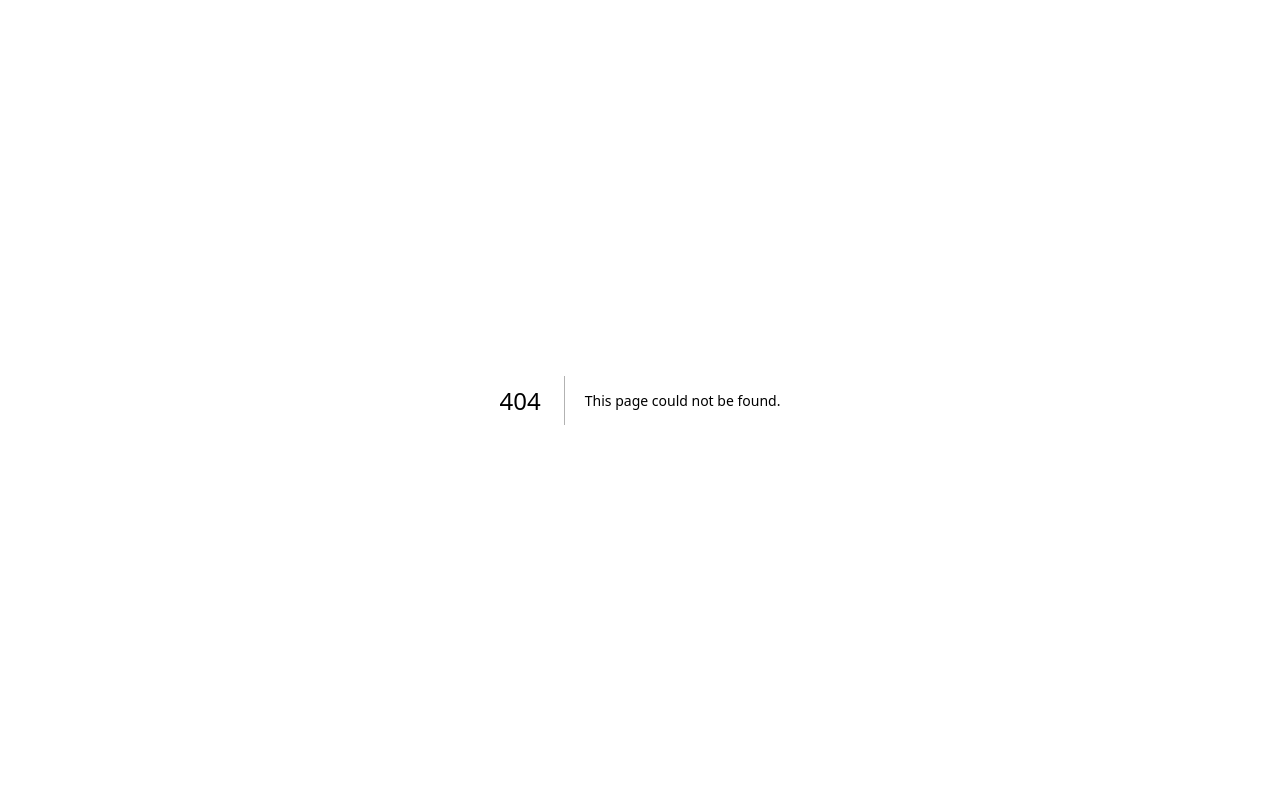
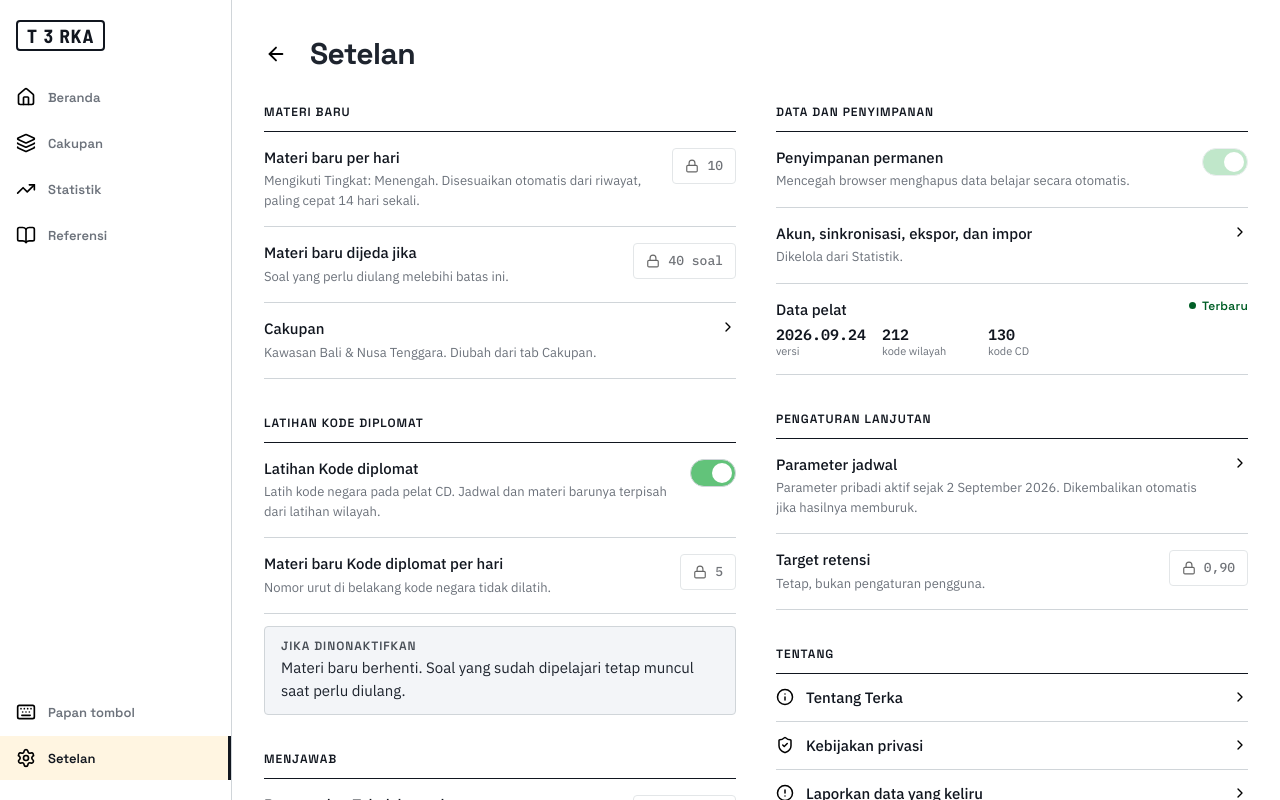
Before and after one commit to dikym/terka, a Next.js app: page /setelan in a window 1280 px wide. Before the commit this address had no page. Shown: the top 800 px of the page. Built offline with nearby package versions, Linux system fonts and the light colour scheme.

Commit message:
feat(setelan): add settings screen

```diff
--- /dev/null
+++ b/src/app/(app)/setelan/page.tsx
@@ -0,0 +1,9 @@
+"use client";
+
+import { Setelan } from "@/components/screens/setelan";
+import { settings } from "@/dummy/settings";
+import { useDummy } from "@/dummy/use-dummy";
+
+export default function Page() {
+	return <Setelan data={useDummy(settings)} />;
+}
--- /dev/null
+++ b/src/components/screens/setelan.tsx
@@ -0,0 +1,266 @@
+"use client";
+
+import { Link } from "@/components/ui/app-link";
+import { useState } from "react";
+import { SkeletonText, skeletonWidth, Switch } from "@/components/ui/feedback";
+import { Icon, type IconName } from "@/components/ui/icon";
+import { PageTitle } from "@/components/ui/page-title";
+import { DotLabel } from "@/components/ui/tag";
+import { type Settings, settings } from "@/dummy/settings";
+
+function Section({ title, children }: { title: string; children: React.ReactNode }) {
+	return (
+		<section className="flex flex-col">
+			<div className="border-b border-ink-1000 pb-2">
+				<span className="type-label text-ink-1000">{title}</span>
+			</div>
+			{children}
+		</section>
+	);
+}
+
+function Row({
+	title,
+	children,
+	control,
+	href
+}: {
+	title: string;
+	children?: React.ReactNode;
+	control?: React.ReactNode;
+	href?: string;
+}) {
+	const body = (
+		<>
+			<div className="flex min-w-0 flex-col gap-1">
+				<span className="font-sans text-body-md leading-[1.3] font-medium text-ink-1000">
+					{title}
+				</span>
+				{children}
+			</div>
+			<div className="flex flex-none items-center gap-2">
+				{control ?? (href && <Icon name="chevron-right" size={16} />)}
+			</div>
+		</>
+	);
+	const className =
+		"flex items-start justify-between gap-5 border-b border-hairline py-4 text-left";
+	if (!href) return <div className={className}>{body}</div>;
+	if (href.startsWith("mailto:"))
+		return (
+			<a href={href} className={className}>
+				{body}
+			</a>
+		);
+	return (
+		<Link href={href} className={className}>
+			{body}
+		</Link>
+	);
+}
+
+function Note({ children }: { children: React.ReactNode }) {
+	return (
+		<p className="font-sans text-body-sm leading-normal text-pretty text-ink-500">{children}</p>
+	);
+}
+
+function Locked({ value, loading, width }: { value: string; loading: boolean; width?: string }) {
+	return (
+		<span className="inline-flex h-9 items-center gap-2 rounded-sm border border-ink-200 px-3 opacity-60">
+			<Icon name="lock" size={14} />
+			<span className="font-mono text-body-sm leading-[1.2] font-medium text-ink-1000 tabular-nums">
+				{loading ? <SkeletonText width={width ?? skeletonWidth(value)} /> : value}
+			</span>
+		</span>
+	);
+}
+
+function LinkRow({ icon, label, href }: { icon: IconName; label: string; href: string }) {
+	const content = (
+		<>
+			<span className="inline-flex items-center gap-3 font-sans text-body-md leading-none font-medium text-ink-1000">
+				<Icon name={icon} size={18} />
+				{label}
+			</span>
+			<Icon name="chevron-right" size={16} />
+		</>
+	);
+	const className = "flex min-h-12 items-center justify-between border-b border-hairline";
+	return href.startsWith("mailto:") ? (
+		<a href={href} className={className}>
+			{content}
+		</a>
+	) : (
+		<Link href={href} className={className}>
+			{content}
+		</Link>
+	);
+}
+
+export function Setelan({ data }: { data: Settings | null }) {
+	const loading = data === null;
+	const s = data ?? settings;
+	const [diplomat, setDiplomat] = useState(true);
+	const line = (text: string) => (loading ? <SkeletonText width="22em" /> : text);
+	return (
+		<>
+			<PageTitle title="Setelan" back="/" />
+			<div className="grid grid-cols-2 items-start gap-10">
+				<div className="flex flex-col gap-8">
+					<Section title="Materi baru">
+						<Row
+							title="Materi baru per hari"
+							control={<Locked value={s.newPerDay} loading={loading} />}
+						>
+							<Note>{line(s.newPerDayNote)}</Note>
+						</Row>
+						<Row
+							title="Materi baru dijeda jika"
+							control={<Locked value={s.holdAt} loading={loading} width="4em" />}
+						>
+							<Note>Soal yang perlu diulang melebihi batas ini.</Note>
+						</Row>
+						<Row title="Cakupan" href="/cakupan">
+							<Note>{line(s.scope)}</Note>
+						</Row>
+					</Section>
+					<Section title="Latihan Kode diplomat">
+						<Row
+							title="Latihan Kode diplomat"
+							control={
+								<Switch
+									checked={diplomat}
+									onChange={setDiplomat}
+									label="Latihan Kode diplomat"
+								/>
+							}
+						>
+							<Note>
+								Latih kode negara pada pelat CD. Jadwal dan materi barunya terpisah
+								dari latihan wilayah.
+							</Note>
+						</Row>
+						<div className="flex flex-col gap-3">
+							<Row
+								title="Materi baru Kode diplomat per hari"
+								control={<Locked value={s.diplomatPerDay} loading={loading} />}
+							>
+								<Note>Nomor urut di belakang kode negara tidak dilatih.</Note>
+							</Row>
+							<div className="flex items-center justify-between gap-4 rounded-sm border border-ink-200 bg-paper-50 px-4 py-3">
+								<div className="flex min-w-0 flex-col gap-1">
+									<span className="type-label text-ink-700">
+										Jika dinonaktifkan
+									</span>
+									<span className="text-ink-900 type-body">
+										Materi baru berhenti. Soal yang sudah dipelajari tetap
+										muncul saat perlu diulang.
+									</span>
+								</div>
+							</div>
+						</div>
+					</Section>
+					<Section title="Menjawab">
+						<Row
+							title="Batas waktu Tebak berwaktu"
+							control={<Locked value={s.timeLimit} loading={loading} width="4em" />}
+						>
+							<Note>
+								Mulai mengetik dalam batas ini; lewat batas, soal ditutup dengan
+								Waktu habis.
+							</Note>
+						</Row>
+						<Row
+							title="Batalkan jawaban terakhir"
+							control={<Locked value="Z" loading={false} />}
+						>
+							<Note>
+								Tombol Z atau Batalkan jawaban. Tidak tersedia di Mode Kilat.
+							</Note>
+						</Row>
+					</Section>
+				</div>
+				<div className="flex flex-col gap-8">
+					<Section title="Data dan penyimpanan">
+						<Row
+							title="Penyimpanan permanen"
+							control={
+								<Switch
+									checked
+									onChange={() => {}}
+									label="Penyimpanan permanen"
+									disabled
+								/>
+							}
+						>
+							<Note>Mencegah browser menghapus data belajar secara otomatis.</Note>
+						</Row>
+						<Row title="Akun, sinkronisasi, ekspor, dan impor" href="/statistik/akun">
+							<Note>Dikelola dari Statistik.</Note>
+						</Row>
+						<Row
+							title="Data pelat"
+							href="/?perubahan=1"
+							control={<DotLabel tone="go">Terbaru</DotLabel>}
+						>
+							<div className="pt-1">
+								<div className="grid grid-cols-3 gap-4">
+									{[
+										[s.data.version, "versi", "5.5em"],
+										[s.data.regions, "kode wilayah", "1.7em"],
+										[s.data.diplomats, "kode CD", "1.7em"]
+									].map(([value, label, width]) => (
+										<span
+											key={label}
+											className="flex min-w-0 flex-col gap-[3px]"
+										>
+											<span className="font-mono text-body-md leading-none font-semibold text-ink-1000">
+												{loading ? <SkeletonText width={width} /> : value}
+											</span>
+											<span className="font-sans text-micro leading-[1.2] text-ink-500">
+												{loading ? (
+													<SkeletonText width={skeletonWidth(label)} />
+												) : (
+													label
+												)}
+											</span>
+										</span>
+									))}
+								</div>
+							</div>
+						</Row>
+					</Section>
+					<Section title="Pengaturan lanjutan">
+						<Row
+							title="Parameter jadwal"
+							control={<Icon name="chevron-right" size={16} />}
+						>
+							<Note>{line(s.params)}</Note>
+						</Row>
+						<Row
+							title="Target retensi"
+							control={<Locked value={s.retention} loading={loading} width="2.5em" />}
+						>
+							<Note>Tetap, bukan pengaturan pengguna.</Note>
+						</Row>
+					</Section>
+					<Section title="Tentang">
+						<LinkRow icon="info" label="Tentang Terka" href="/tentang" />
+						<LinkRow icon="shield-check" label="Kebijakan privasi" href="/privasi" />
+						<LinkRow
+							icon="circle-alert"
+							label="Laporkan data yang keliru"
+							href={`mailto:${settings.contact}`}
+						/>
+						<div className="flex min-h-12 items-center justify-between">
+							<span className="font-mono text-body-sm leading-[1.2] font-medium text-ink-500 tabular-nums">
+								{loading ? <SkeletonText width="11em" /> : s.contact}
+							</span>
+						</div>
+					</Section>
+				</div>
+			</div>
+		</>
+	);
+}
--- /dev/null
+++ b/src/dummy/settings.ts
@@ -0,0 +1,15 @@
+export const settings = {
+	newPerDay: "10",
+	newPerDayNote:
+		"Mengikuti Tingkat: Menengah. Disesuaikan otomatis dari riwayat, paling cepat 14 hari sekali.",
+	holdAt: "40 soal",
+	scope: "Kawasan Bali & Nusa Tenggara. Diubah dari tab Cakupan.",
+	diplomatPerDay: "5",
+	timeLimit: "8 detik",
+	data: { version: "2026.09.24", regions: "212", diplomats: "130" },
+	params: "Parameter pribadi aktif sejak 2 September 2026. Dikembalikan otomatis jika hasilnya memburuk.",
+	retention: "0,90",
+	contact: "contact@terka.my.id"
+};
+
+export type Settings = typeof settings;
```
